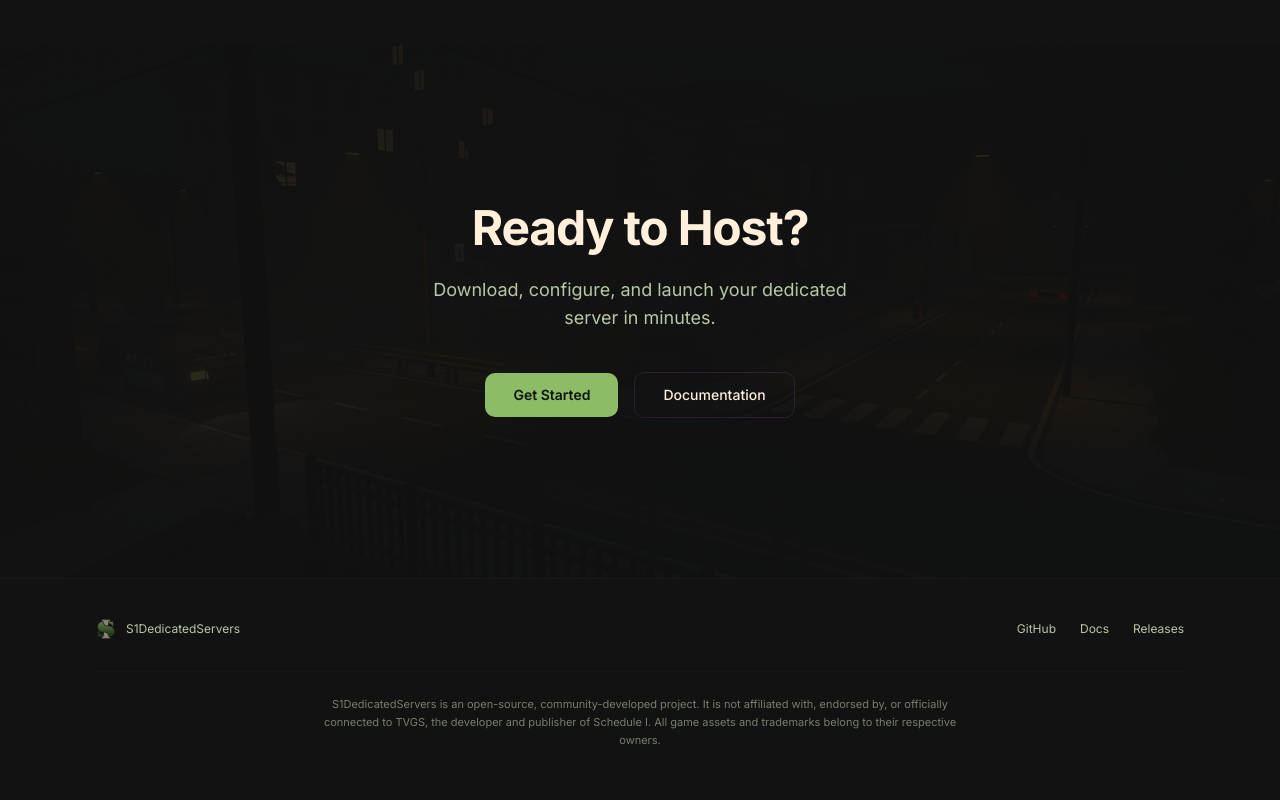
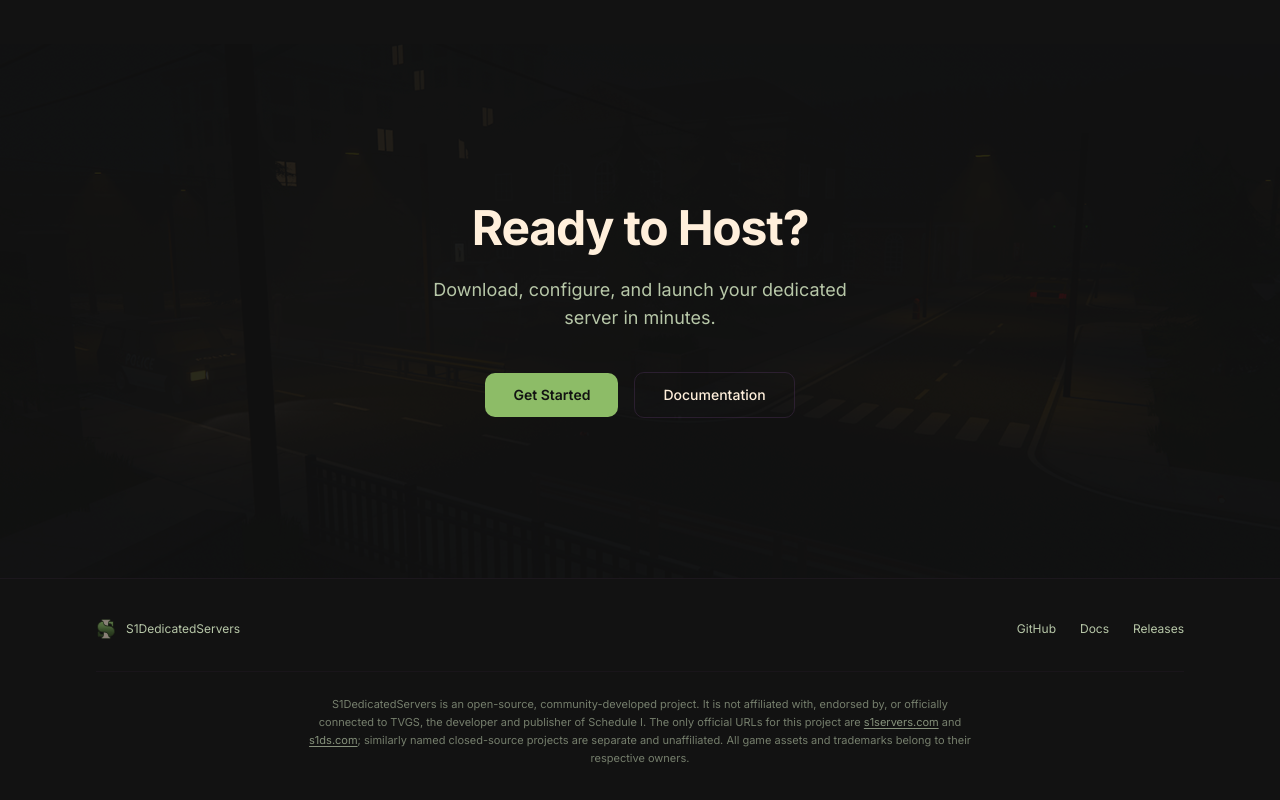
Before and after one commit to ifBars/S1DedicatedServers, a React (Vite) app in the folder marketing/: page / in a window 1280 px wide. Shown: the part 3596-4396 px from the top of the page. Built offline with nearby package versions, Linux system fonts and the light colour scheme; the HTML template or start-up script is replaced by a standard one.

Commit message:
docs(webpanel): clarify official project URLs in footer

```diff
--- a/marketing/src/components/Footer.tsx
+++ b/marketing/src/components/Footer.tsx
@@ -82,6 +82,15 @@ const Footer = () => {
               S1DedicatedServers is an open-source, community-developed project.
               It is not affiliated with, endorsed by, or officially connected to
               TVGS, the developer and publisher of Schedule I.
+              The only official URLs for this project are{" "}
+              <a href="https://s1servers.com" target="_blank" rel="noopener noreferrer" className="text-muted-foreground/70 underline underline-offset-2 transition-colors hover:text-foreground">
+                s1servers.com
+              </a>{" "}
+              and{" "}
+              <a href="https://s1ds.com" target="_blank" rel="noopener noreferrer" className="text-muted-foreground/70 underline underline-offset-2 transition-colors hover:text-foreground">
+                s1ds.com
+              </a>
+              ; similarly named closed-source projects are separate and unaffiliated.
               All game assets and trademarks belong to their respective owners.
             </p>
           </div>
```
